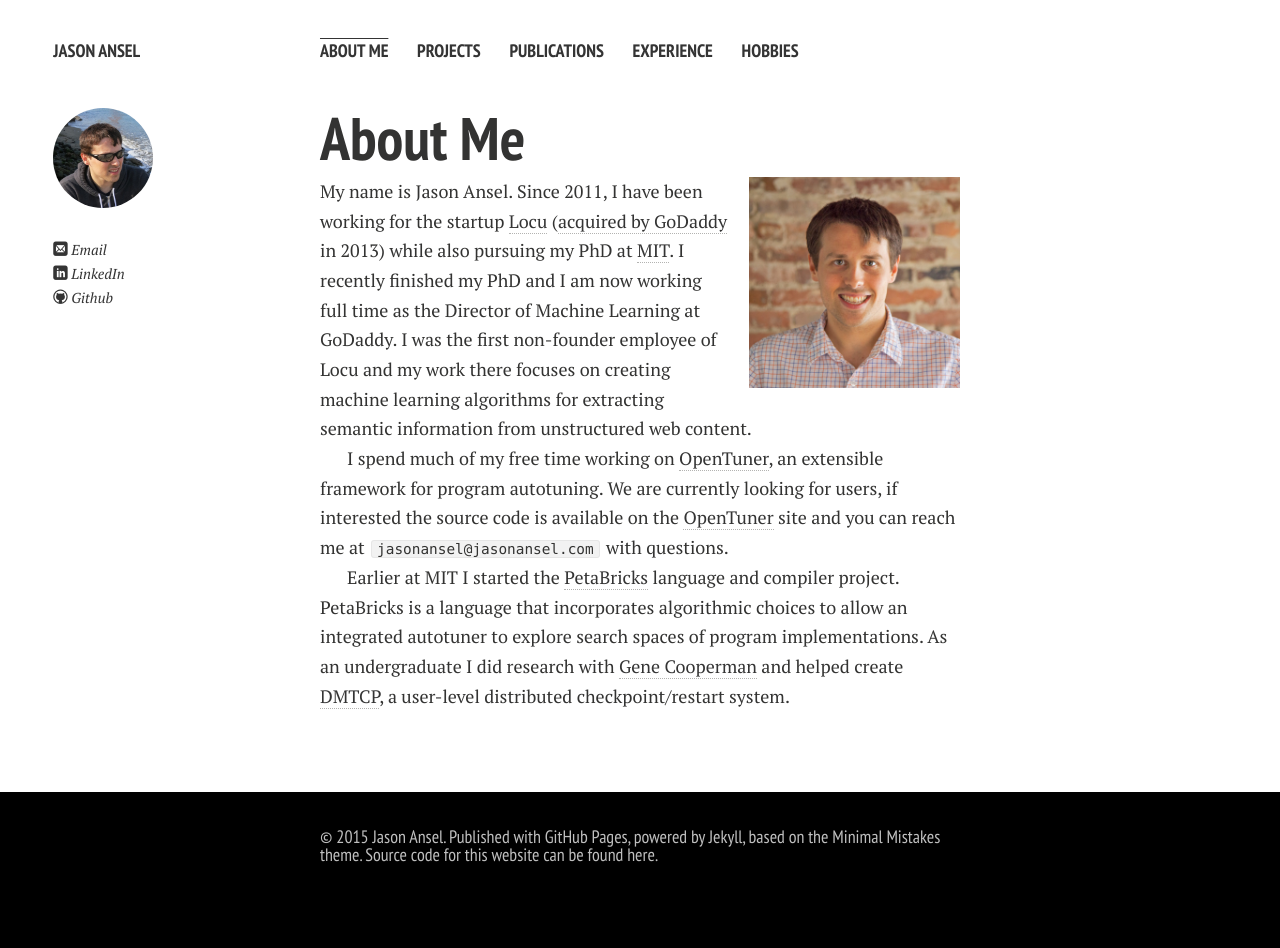
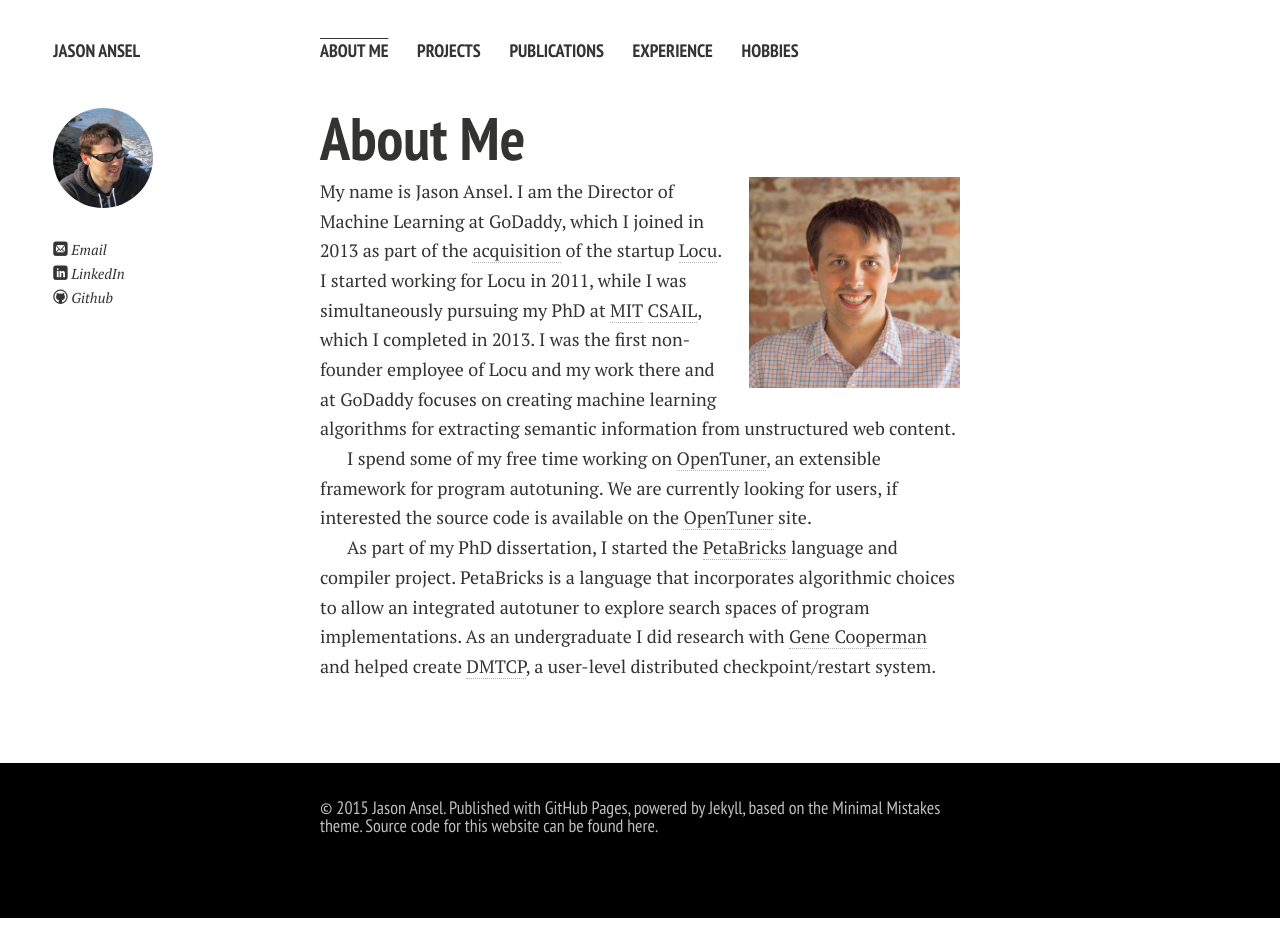
Before and after one commit to jansel/jansel.github.io, a Jekyll site: the page built from index.md, in a window 1280 px wide. Built offline with Jekyll 4.4.1, drawn with Linux system fonts in a browser that asks for light colours; nearby versions of some CDN libraries; Markdown is read by kramdown in place of the engine named in the settings; after the commit the page ends 918 px from its top, so only the background shows below that.

```diff
--- a/index.md
+++ b/index.md
@@ -4,27 +4,27 @@ layout: page
 
 # About Me
 
-<img src="/images/jasonansel3.jpg"  class="floatpic" width="200" height="200">
-My name is Jason Ansel. Since 2011, I have been working for the startup [Locu]
-([acquired by GoDaddy] in 2013) while also pursuing my PhD at [MIT].
-I recently finished my PhD and I am now working full time as the Director
-of Machine Learning at GoDaddy.  I was the first non-founder employee of
-Locu and my work there focuses on creating machine learning algorithms for
-extracting semantic information from unstructured web content.
+<img src="/images/jasonansel3.jpg" class="floatpic" width="200" height="200">
+My name is Jason Ansel.  I am the Director of Machine Learning at
+GoDaddy, which I joined in 2013 as part of the [acquisition] of the startup
+[Locu][locu].  I started working for Locu in 2011, while I was simultaneously
+pursuing my PhD at [MIT][MIT] [CSAIL][CSAIL], which I completed in 2013.
+I was the first non-founder employee of Locu and my work there and at GoDaddy
+focuses on creating machine learning algorithms for extracting semantic
+information from unstructured web content.
 
-I spend much of my free time working on [OpenTuner], an extensible framework
+I spend some of my free time working on [OpenTuner], an extensible framework
 for program autotuning.  We are currently looking for users, if interested
-the source code is available on the [OpenTuner] site and you can reach me at
-`jasonansel@jasonansel.com` with questions.
+the source code is available on the [OpenTuner] site.
 
-Earlier at MIT I started the [PetaBricks] language and compiler project.
-PetaBricks is a language that incorporates algorithmic choices to allow an
-integrated autotuner to explore search spaces of program implementations.
-As an undergraduate I did research with [Gene Cooperman] and helped create
-[DMTCP], a user-level distributed checkpoint/restart system.
+As part of my PhD dissertation, I started the [PetaBricks] language and
+compiler project.  PetaBricks is a language that incorporates algorithmic
+choices to allow an integrated autotuner to explore search spaces of program
+implementations.  As an undergraduate I did research with [Gene Cooperman]
+and helped create [DMTCP], a user-level distributed checkpoint/restart system.
 
 
-[acquired by GoDaddy]: http://allthingsd.com/20130819/godaddy-acquires-merchant-finder-startup-locu-for-70-million/
+[acquisition]: http://allthingsd.com/20130819/godaddy-acquires-merchant-finder-startup-locu-for-70-million/
 [CSAIL]: http://www.csail.mit.edu/
 [DMTCP]: http://dmtcp.sourceforge.net/
 [Gene Cooperman]: http://www.ccs.neu.edu/home/gene/
```
Also changed, not shown: publications.md (+10 -0 lines).
